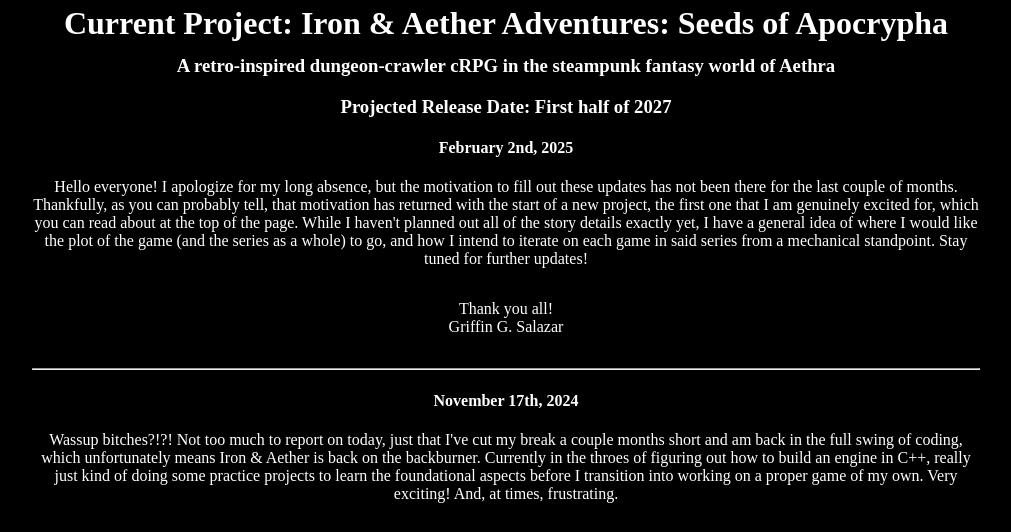
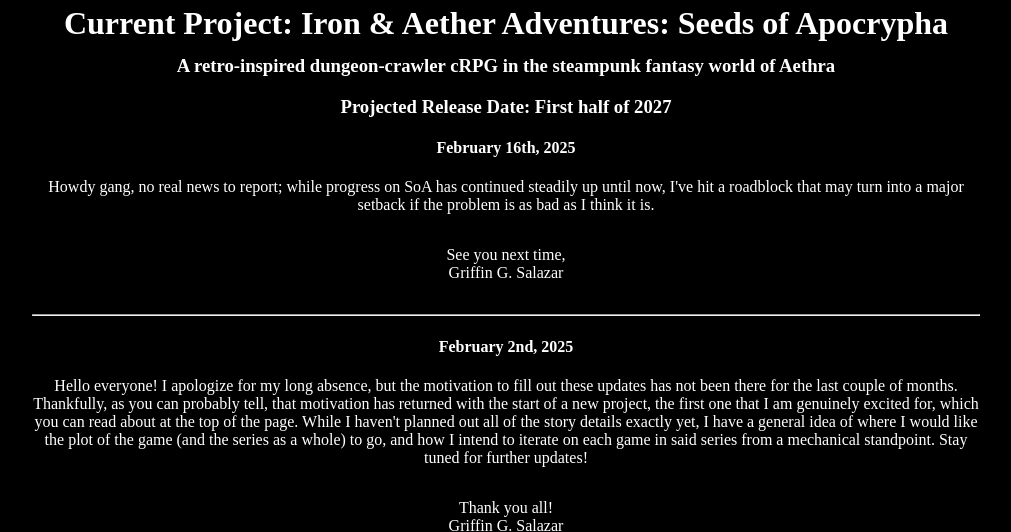
Before and after one commit to ggsalazar/ggsalazar.github.io, a plain HTML site: page index.html in a window 1280 px wide. Shown: the part 300-832 px from the top of the page, without its empty margins (134-1145 px from the left). Drawn offline with Linux system fonts and the light colour scheme.

Commit message:
Update blog

```diff
--- a/index.html
+++ b/index.html
@@ -29,6 +29,17 @@
                 <h2>Current Project: Iron & Aether Adventures: Seeds of Apocrypha</h2>
                 <h3>A retro-inspired dungeon-crawler cRPG in the steampunk fantasy world of Aethra</h3>
                 <h3>Projected Release Date: First half of 2027</h3>
+
+				<h4>February 16th, 2025</h4>
+                <p>
+                    Howdy gang, no real news to report; while progress on SoA has continued steadily up until now, I've hit a roadblock that may turn into a major setback if the problem is as bad as I think it is.
+                </p>
+                <p>
+                    See you next time,<br>
+                    Griffin G. Salazar
+                </p>
+
+                <hr>
 
 				<h4>February 2nd, 2025</h4>
                 <p>
```
